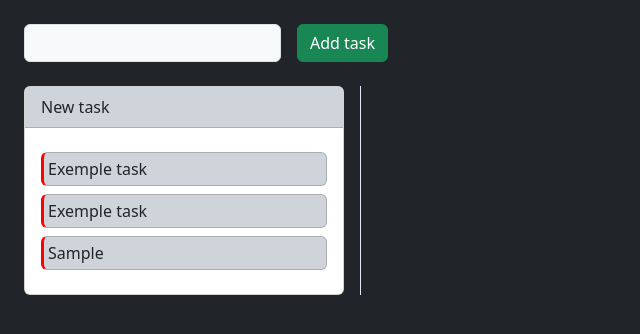
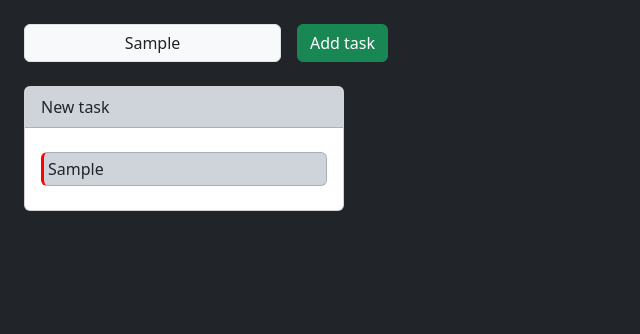
Before and after one commit to CharllysFernandes/Kanban_Javascript, a plain HTML site: page index.html in a window 1280 px wide. Both pictures are taken after typing "Sample" into the empty fields and a click on the button "Add task". Shown: the whole page, without its empty margins (0-640 px from the left). Drawn offline with nearby package versions, Linux system fonts and the light colour scheme.

Commit message:
update index.html

```diff
--- a/index.html
+++ b/index.html
@@ -52,30 +52,13 @@
 
 <body class="bg-dark">
   <main class="mx-4 bg-dark text-white overflow-x-scroll">
+    <!-- Input and Button Add Task -->
     <div class="d-flex flex-row juscon w-50 gap-3 my-4 ">
       <input class="input-group-text" type="text" id="inputAddTask">
       <button class="btn btn-success" id="addTask">Add task</button>
     </div>
-    <div class="d-flex flex-row flex-nowrap overflow-x-scroll gap-3">
-      <div class="card w-20em">
-        <div class="card-header bg-dark-subtle text-dark">
-          New task
-        </div>
-        <div class="card-body" id="bodyNewTask">
-          <!-- cards task -->
-          <div class="card bg-dark-subtle p-1 border-start text-dark my-2" id="card">
-            <!-- <div class="bg-danger"></div> -->
-            Exemple task
-            <div class="d-none" id="colorId">mostrando</div>
-          </div>
-          <div class="card bg-dark-subtle p-1 border-start text-dark my-2">
-            <!-- <div class="bg-danger"></div> -->
-            Exemple task
-          </div>
-        </div>
-      </div>
-      <div class="column"></div>
-    </div>
+    <!-- Input and Button A -->
+    <div class="d-flex flex-row flex-nowrap overflow-x-scroll gap-3" id="columnNewTask"></div>
   </main>
   <script src="index.js"></script>
 </body>
--- a/index.js
+++ b/index.js
@@ -1,36 +1,112 @@
+/**
+ *
+ *      new Array
+ *      JSON.parse convert into text
+ *      getItem from localStorage
+ *
+ */
+
+// let dadosJSON = new Array(JSON.parse(localStorage.getItem("dataBD")))
+
+let dadosJSON = new Array({
+    "column": {
+        "New Task": [
+            {
+                "id": 1,
+                "tag": "Create new one task"
+            },
+            {
+                "id": 2,
+                "tag": "Create two task"
+            },
+            {
+                "id": 3,
+                "tag": "Create three task"
+            }
+        ],
+        "Task Done": [
+            {
+                "id": 1,
+                "tag": "Create one task Done"
+            },
+            {
+                "id": 2,
+                "tag": "Create two task done"
+            },
+            {
+                "id": 3,
+                "tag": "Create three task done"
+            }
+        ]
+    }
+})
+console.log(dadosJSON)
+if (dadosJSON.length > 1) {
+    render(dadosJSON);
+}
+
 let btnAddTask = document.getElementById('addTask');
 let inputAddTask = document.getElementById('inputAddTask');
-let bodyNewTask = document.getElementById('bodyNewTask');
-let clickCard = document.getElementById('card');
-let dadosJSON = new Array()
+let columnNewTask = document.getElementById('columnNewTask');
 
 btnAddTask.addEventListener('click', function () {
-    inputAddTask.value == "" ? alert('Add new task') : addNewTask();
-
+    inputAddTask.value == "" ? alert('Add new task') : render();
 });
 
-clickCard.addEventListener('click', function () {
-    console.log('Cores')
-    document.getElementById('colorId').classList.remove('d-none');
+function render(params) {
+    console.log('function render()')
 
-})
-
-function addNewTask() {
-    let taskInput = inputAddTask.value;
-
-    bodyNewTask.innerHTML +=
-        `
-    <div class="card bg-dark-subtle p-1 border-start text-dark my-2" >
-        <span>${taskInput}</span>
+    if (params > 1) {
+        console.log('render com dados')
+    } else {
+        let newTask = inputAddTask.value;
+        dadosJSON.push()
+        columnNewTask.innerHTML =
+            `
+    <div class="card w-20em">
+        <div class="card-header bg-dark-subtle text-dark">
+            New task
+        </div>
+        <div class="card-body" id="bodyNewTask">
+            <div class="card bg-dark-subtle p-1 border-start text-dark my-2" id="card">${newTask}</div>
+        </div>
     </div>
     `
-    inputAddTask.value = ""
-    dadosJSON.push({ task: `${taskInput}`, column: "new task" })
-    console.log(dadosJSON)
-    saveData(dadosJSON)
+
+    }
+
+
 }
 
-function saveData(data) {
-    let dataDB = JSON.stringify(data)
-    localStorage.setItem("dataDB", dataDB)
-}
+
+
+// let bodyNewTask = document.getElementById('bodyNewTask');
+// let clickCard = document.getElementById('card');
+
+
+// clickCard.addEventListener('click', function () {
+//     console.log('Cores')
+//     document.getElementById('colorId').classList.remove('d-none');
+
+// })
+
+
+// function addNewTask() {
+//     let taskInput = inputAddTask.value;
+
+//     bodyNewTask.innerHTML +=
+//         `
+//     <div class="card bg-dark-subtle p-1 border-start text-dark my-2" >
+//         <span>${taskInput}</span>
+//     </div>
+//     `
+//     inputAddTask.value = ""
+//     dadosJSON.push({ task: `${taskInput}`, column: "new task" })
+//     console.log(dadosJSON)
+//     saveData(dadosJSON)
+// }
+
+// function saveData(data) {
+//     let dataDB = JSON.stringify(data)
+//     localStorage.setItem("dataDB", dataDB)
+// }
```
Also changed, not shown: exemple.json (added, +32 -0 lines).
